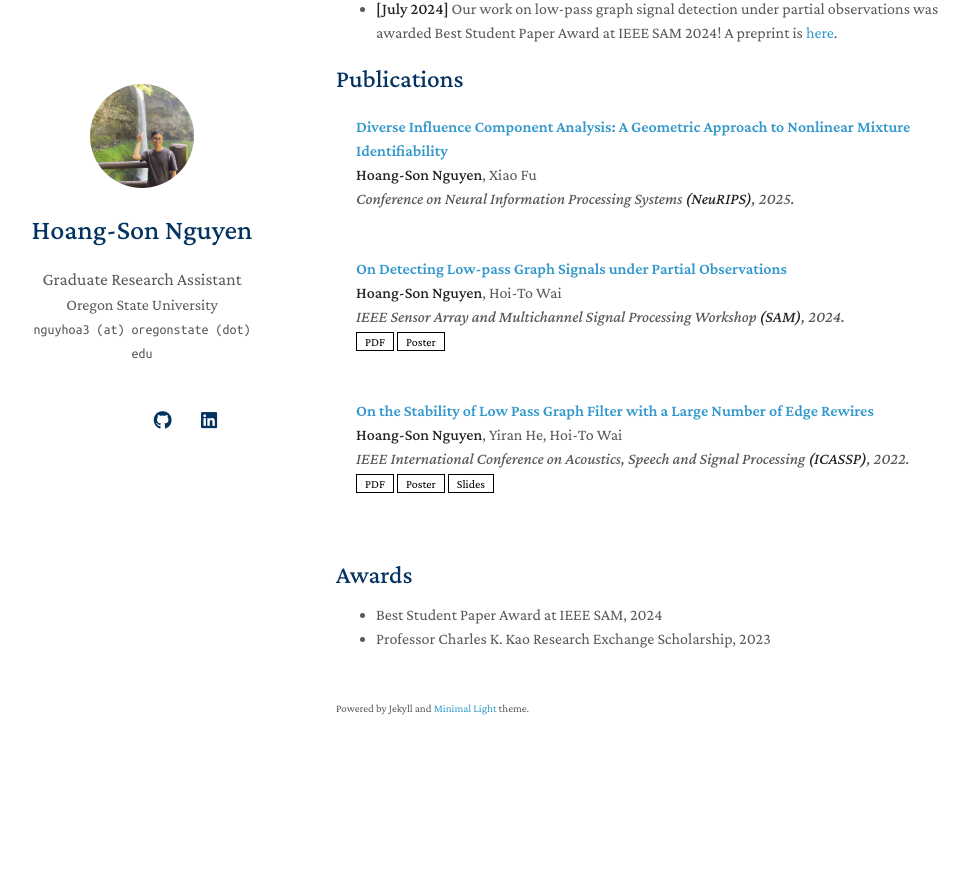
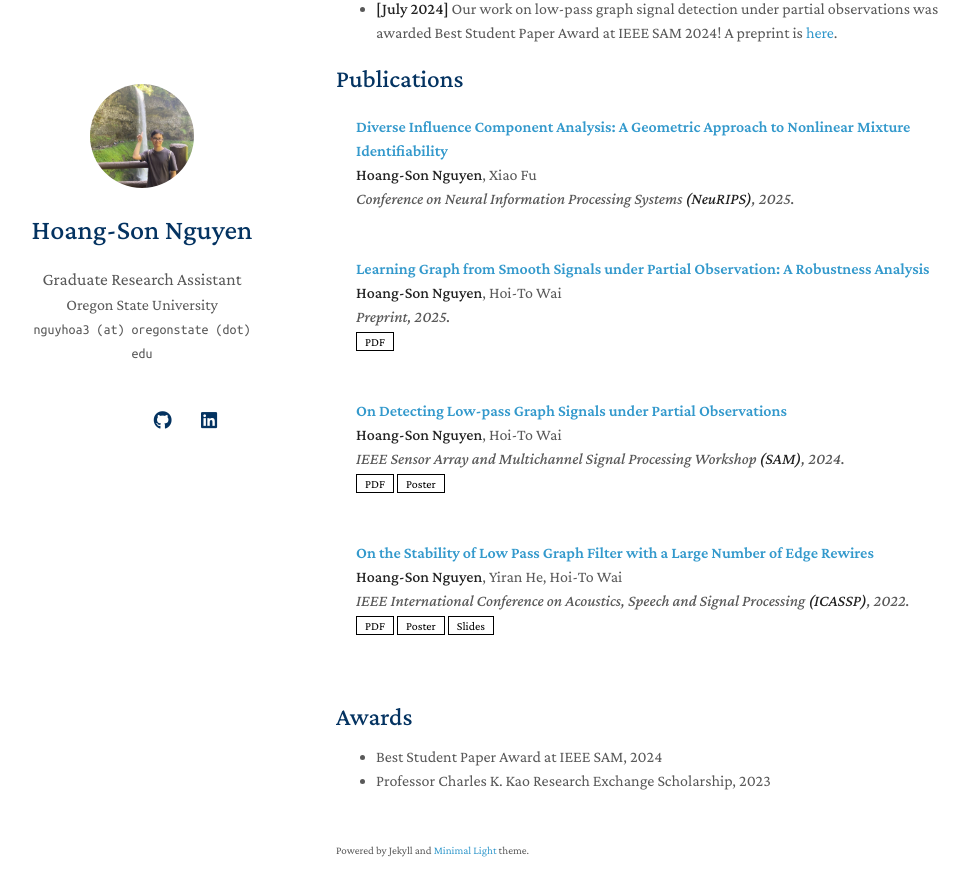
Before and after one commit to hsnguyen24/hsnguyen24.github.io, a Jekyll site: the page built from index.md, in a window 1280 px wide and 900 px high, scrolled down 641 px. Shown: the top 896 px of the window, without its empty margins (134-1103 px from the left). Built offline with Jekyll 4.4.1, drawn with Linux system fonts in a browser that asks for light colours; nearby versions of some CDN libraries; a style sheet for code colours, icons or effects is not loaded; our own code applies the rules of GitHub Pages for plain Markdown files; before the commit the page ends 1430 px from its top, so only the background shows below that.

Commit message:
Update publications.yml

```diff
--- a/_data/publications.yml
+++ b/_data/publications.yml
@@ -7,7 +7,21 @@ main:
     # poster: ./assets/files/sam2024_poster.pdf
     # url: https://arxiv.org/abs/2405.10001
     # page: https://arxiv.org/abs/2405.10001
+    image: ./assets/img/dica.png
+    # code: https://github.com/MrGiovanni/ContinualLearning
+    # bibtex: https://bib.yliu.me/MICCAI23.txt
     # image: ./assets/img/teaser_example_2.png
+    # notes: Early Accept
+
+  - title: "Learning Graph from Smooth Signals under Partial Observation: A Robustness Analysis"
+    authors: <strong>Hoang-Son Nguyen</strong>, Hoi-To Wai
+    # conference_short: SAM
+    conference: Preprint, 2025.
+    pdf: https://arxiv.org/pdf/2509.14887
+    # poster: ./assets/files/sam2024_poster.pdf
+    url: https://arxiv.org/abs/2509.14887
+    # page: https://arxiv.org/abs/2405.10001
+    image: ./assets/img/glsigrep_robustness.png
     # code: https://github.com/MrGiovanni/ContinualLearning
     # bibtex: https://bib.yliu.me/MICCAI23.txt
     # image: ./assets/img/teaser_example_2.png
@@ -21,7 +35,7 @@ main:
     poster: ./assets/files/sam2024_poster.pdf
     url: https://arxiv.org/abs/2405.10001
     # page: https://arxiv.org/abs/2405.10001
-    # image: ./assets/img/teaser_example_2.png
+    image: ./assets/img/sam.png
     # code: https://github.com/MrGiovanni/ContinualLearning
     # bibtex: https://bib.yliu.me/MICCAI23.txt
     # image: ./assets/img/teaser_example_2.png
@@ -39,4 +53,4 @@ main:
     # page: https://ieeexplore.ieee.org/abstract/document/9747181/
     # bibtex: https://class-il.mpi-inf.mpg.de/mnemonics/
     # notes: Oral Presentation
-    # image: ./assets/img/teaser_example.png
+    image: ./assets/img/gf_stability.png
```
